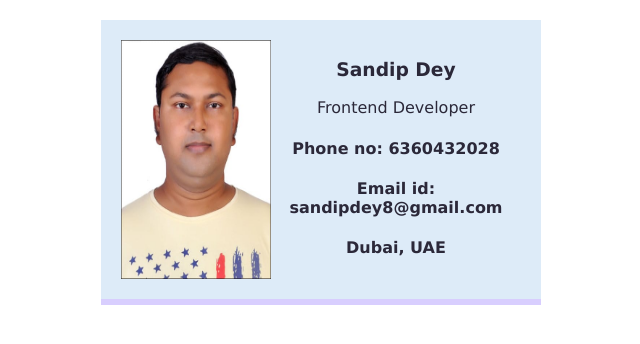
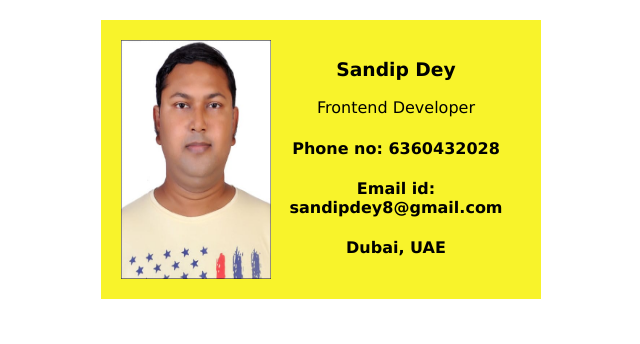
Before and after one commit to sandipdey2/buisnesscard, a website built with Vite: page index.html in a window 1280 px wide. Shown: the whole page, without its empty margins (319-959 px from the left). Built offline with nearby package versions, Linux system fonts and the light colour scheme.

Commit message:
Update styles.css

```diff
--- a/styles.css
+++ b/styles.css
@@ -19,9 +19,9 @@ body {
     display: flex;
     justify-content: space-around;
     text-align: center;
-    background: #ddebf8;
-    color: #2b2839;
-    border-bottom: 6px solid #d8cefe;
+    background: #f8f32b;
+    color: #000000;
+    border: 6px solid #occe6b;
 
     /*
     Challenge:
```
